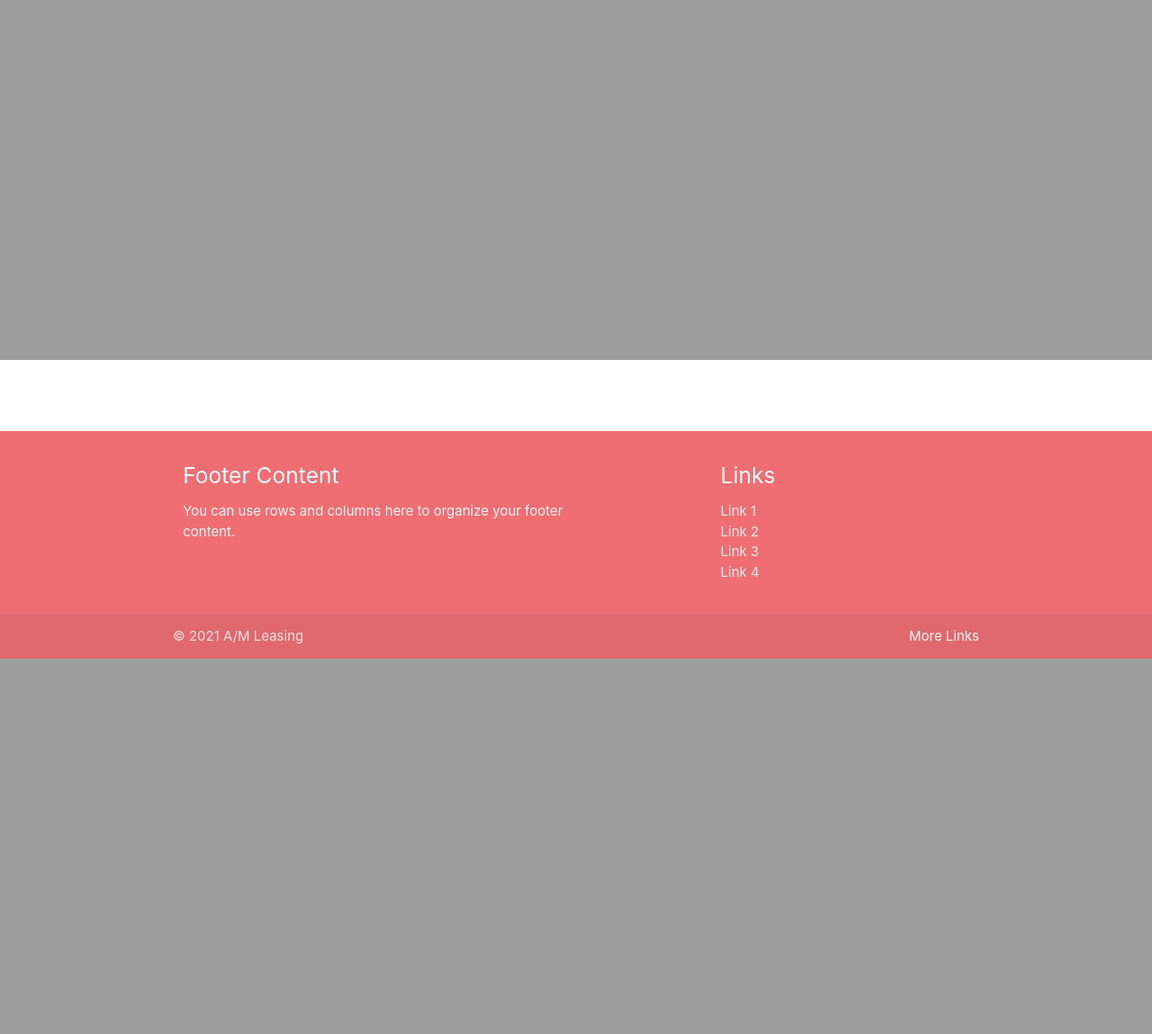
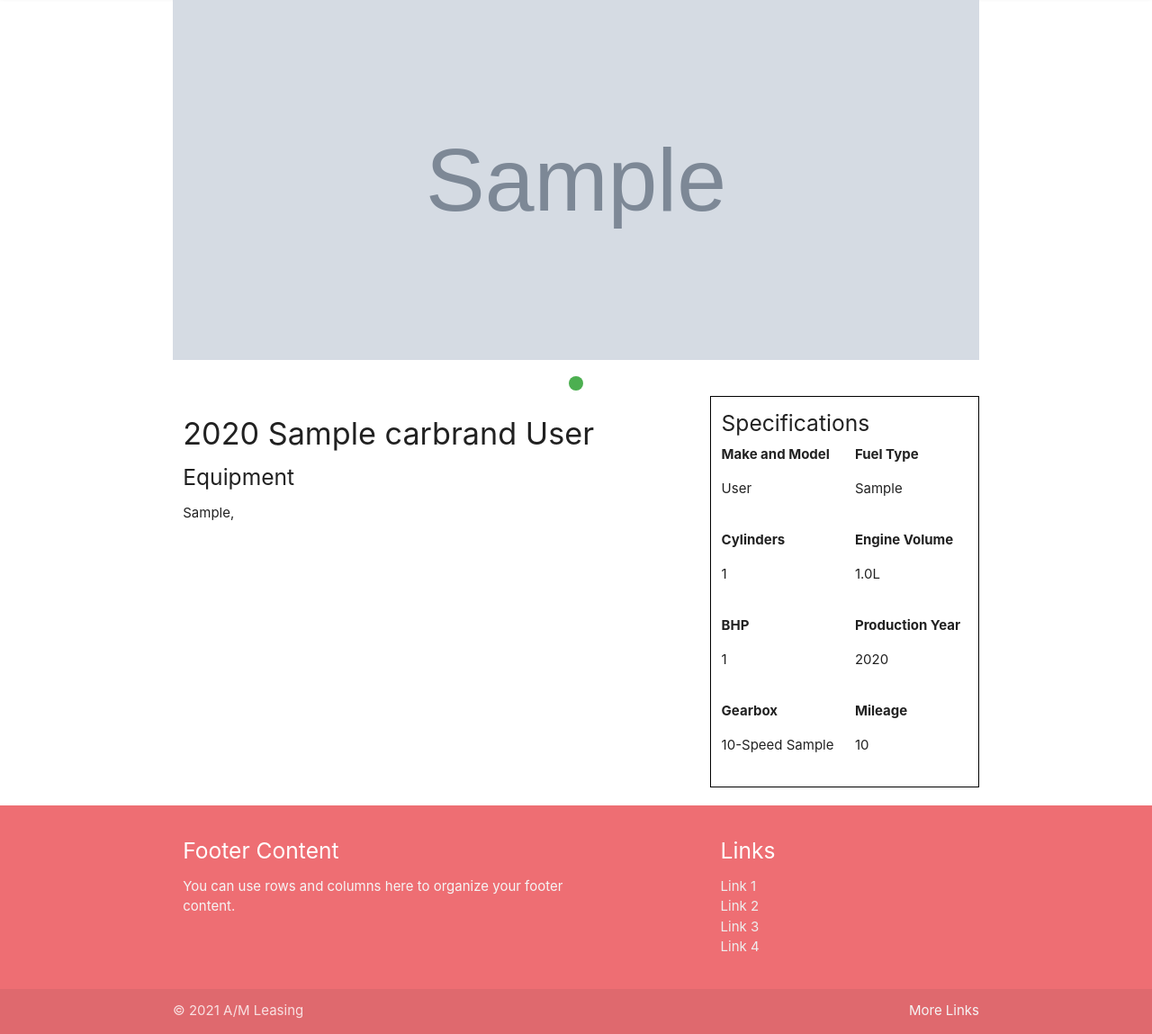
Before and after one commit to FunkyXive/CarLeasing, a Django app: page /cars/1 in a window 1280 px wide. Shown: the part 68-1217 px from the top of the page at 90% size. Before the commit the page ends 800 px from the top, so only its background shows below. Run offline with Django 3.2, Linux system fonts and the light colour scheme; tables that the repository leaves empty hold one stand-in row (values such as "Sample post"); grey boxes marked "Sample" are stand-in pictures; some libraries are stand-ins or nearby versions.

Commit message:
Car_details, todo, styles

```diff
--- a/mysite/main/models.py
+++ b/mysite/main/models.py
@@ -6,20 +6,24 @@ from django.dispatch import receiver
 from django.contrib.auth.models import User
 from django.conf import settings
 # Create your models here.
+
+
 class Profile(models.Model):
-        profileUser = OneToOneField(User, on_delete=CASCADE)
-        profilePhoneNumber = DecimalField(decimal_places=0, max_digits=8)
-        profileCprNumber = DecimalField(max_digits=10, decimal_places=0)
-        profileStreetName = CharField(max_length=50)
-        profileStreetNumber = IntegerField()
-        profileStreetNumberSuffix = CharField(max_length=10)
-        profileCity = CharField(max_length=50)
-        profilePostalCode = IntegerField()
+    profileUser = OneToOneField(User, on_delete=CASCADE)
+    profilePhoneNumber = DecimalField(decimal_places=0, max_digits=8)
+    profileCprNumber = DecimalField(max_digits=10, decimal_places=0)
+    profileStreetName = CharField(max_length=50)
+    profileStreetNumber = IntegerField()
+    profileStreetNumberSuffix = CharField(max_length=10)
+    profileCity = CharField(max_length=50)
+    profilePostalCode = IntegerField()
+
 
 @receiver(post_save, sender=User)
 def create_user_profile(sender, instance, created, **kwargs):
     if created:
         Profile.objects.create(profileUser=instance)
+
 
 @receiver(post_save, sender=User)
 def save_user_profile(sender, instance, **kwargs):
@@ -45,7 +49,7 @@ class Gearbox(models.Model):
     amountOfGears = IntegerField()
 
     def __str__(self):
-        return f'{self.amountOfGears} Speed {self.gearboxType}'
+        return f'{self.amountOfGears}-Speed {self.gearboxType}'
 
 
 class Drivetrain(models.Model):
@@ -104,8 +108,7 @@ class Car(models.Model):
     def __str__(self):
         return f'{self.model}'
 
-    def __str__(self):
-        return f'{self.model}'
+
 class PrivateLease(models.Model):
     leaseStartDate = DateField()
     leaseEndDate = DateField()
--- a/mysite/main/templates/main/cars/car_details.html
+++ b/mysite/main/templates/main/cars/car_details.html
@@ -1,6 +1,5 @@
-{% extends 'main/header.html' %}
-{% load static %}
-{% block 'content' %}
+{% extends 'main/header.html' %} {% load static %} {% block 'content' %}
+<div class="container">
     <div class="slider">
         <ul class="slides">
 
@@ -11,8 +10,61 @@
             {% endfor %}
         </ul>
     </div>
+    <div class="row">
+        <div class="col s12 l8">
+            <h4>{{car}}</h4>
+            <h5>Equipment</h5>
+            <p>
+                {% for equipment in car.equipment.all %} {{equipment}}, {% endfor %}
+            </p>
+        </div>
+        <div class="col s12 l4" style="border: 1px solid black;">
+            <h5>Specifications</h5>
+            <div class="row">
+                <div class="col s6">
+                    <b>Make and Model</b>
+                    <p>{{car.model.modelName}}</p>
+                </div>
+                <div class="col s6">
+                    <b>Fuel Type</b>
+                    <p>{{car.model.modelFuelType}}</p>
+                </div>
+            </div>
+            <div class="row">
+                <div class="col s6">
+                    <b>Cylinders</b>
+                    <p>{{car.model.modelEngineCylinders}}</p>
+                </div>
+                <div class="col s6">
+                    <b>Engine Volume</b>
+                    <p>{{car.model.modelEngineVolume}}L</p>
+                </div>
+            </div>
+            <div class="row">
+                <div class="col s6">
+                    <b>BHP</b>
+                    <p>{{car.model.modelPower}}</p>
+                </div>
+                <div class="col s6">
+                    <b>Production Year</b>
+                    <p>{{car.model.modelYear}}</p>
+                </div>
+            </div>
+            <div class="row">
+                <div class="col s6">
+                    <b>Gearbox</b>
+                    <p>{{car.model.modelGearbox}}</p>
+                </div>
+                <div class="col s6">
+                    <b>Mileage</b>
+                    <p>{{car.milage}}</p>
+                </div>
+            </div>
+        </div>
+    </div>
+</div>
 <script>
-  $(document).ready(function(){
+    $(document).ready(function() {
         $('.slider').slider()
     })
 </script>
--- a/mysite/main/templates/main/private_leasing.html
+++ b/mysite/main/templates/main/private_leasing.html
@@ -3,6 +3,7 @@
 {% block 'content' %}
 <div class="row">
     {% for car in cars %}
+    {% if car.carCurrentlyLeased == False %}
     <div class="col s6 m3">
         <div class="card">
             <div class="card-image">
@@ -39,6 +40,7 @@
             </div>
         </div>
     </div>
+    {% endif %}
     {% endfor %}
 </div>
 {% endblock 'content' %}
--- a/mysite/main/views.py
+++ b/mysite/main/views.py
@@ -26,6 +26,7 @@ def contact(request):
 
 
 def car(request, car_id):
+    car = Car.objects.get(id=car_id)
     return render(request=request,
                   template_name='main/cars/car_details.html',
                   context={'car': car},)
--- a/mysite/static/css/style.css
+++ b/mysite/static/css/style.css
@@ -7,3 +7,7 @@ body {
 main {
     flex: 1 0 auto;
 }
+
+.slider .indicators .indicator-item .active {
+    background-color: #ee6e73;
+}
```
Also changed, not shown: readme.md (added). Lines whose indentation alone changed are shown as unchanged.
